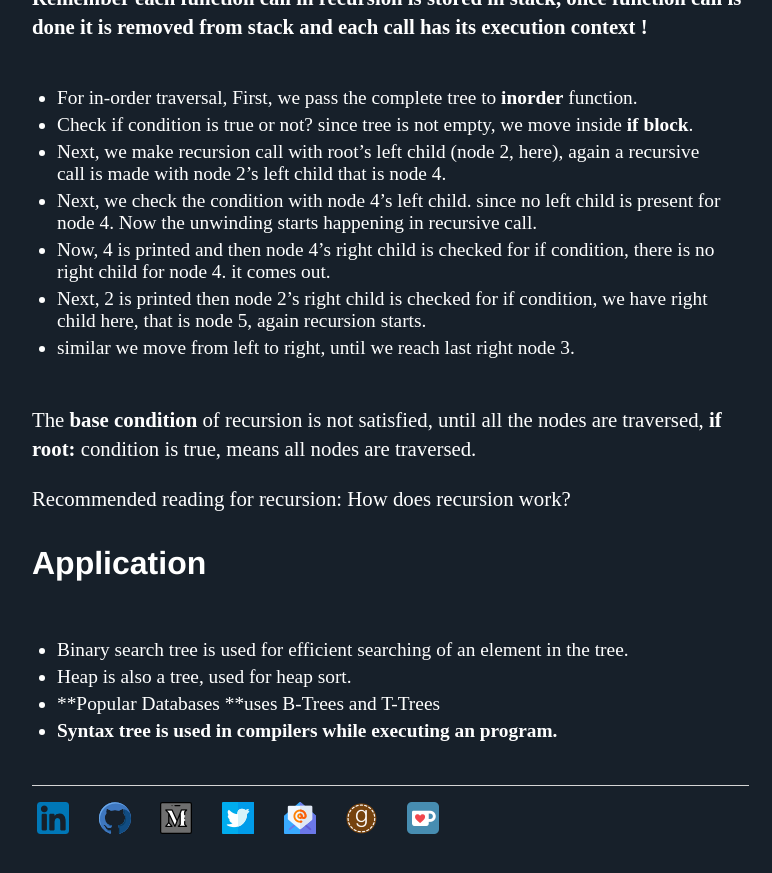
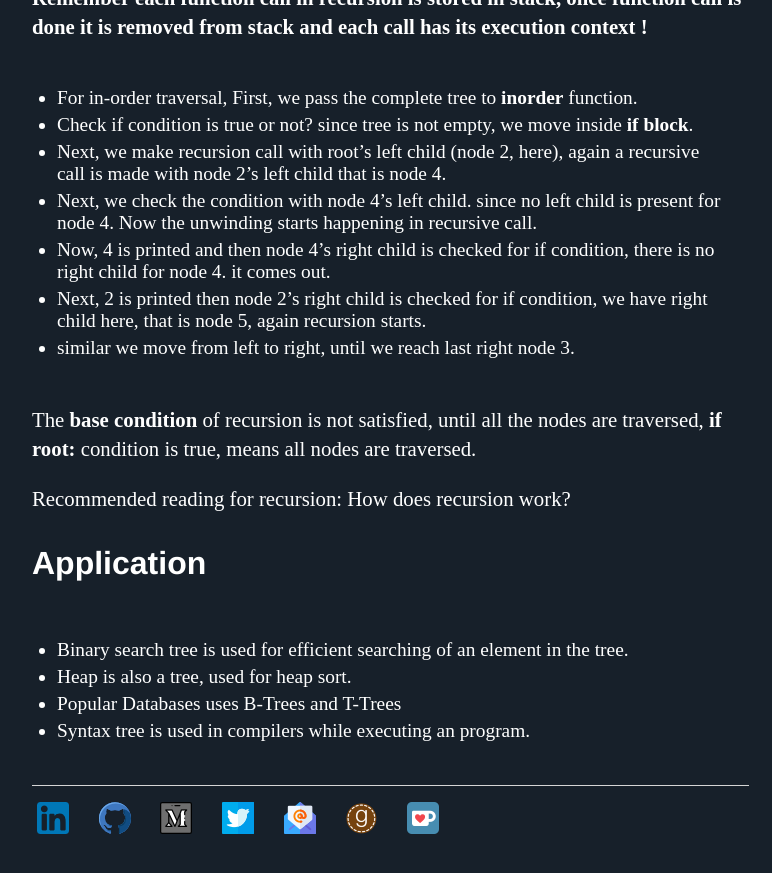
Before and after one commit to Mayurji/mayurji.github.io, a Jekyll site: the page built from _data-structure-algorithms/2021-01-30-DSA_6.md, in a window 1280 px wide and 900 px high, scrolled down 6697 px. Shown: the top 873 px of the window, without its empty margins (160-932 px from the left). Built offline with Jekyll 4.4.1, drawn with Linux system fonts in a browser that asks for light colours; comment, search, counter and statistics services are not loaded.

Commit message:
Update 2021-01-30-DSA_6.md

```diff
--- a/_data-structure-algorithms/2021-01-30-DSA_6.md
+++ b/_data-structure-algorithms/2021-01-30-DSA_6.md
@@ -189,5 +189,5 @@ Recommended reading for recursion: [How does recursion work?](https://realpython
 
 * Binary search tree is used for efficient searching of an element in the tree.
 * Heap is also a tree, used for heap sort.
-* **Popular Databases **uses B-Trees and T-Trees
-* **Syntax tree is used in compilers while executing an program.**
+* Popular Databases uses B-Trees and T-Trees
+* Syntax tree is used in compilers while executing an program.
```
